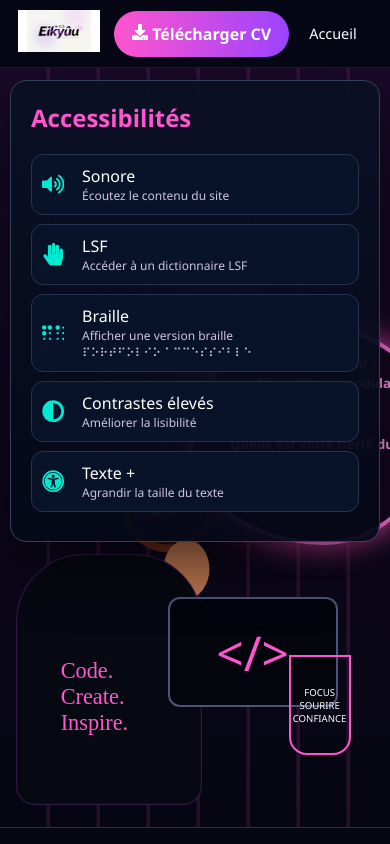
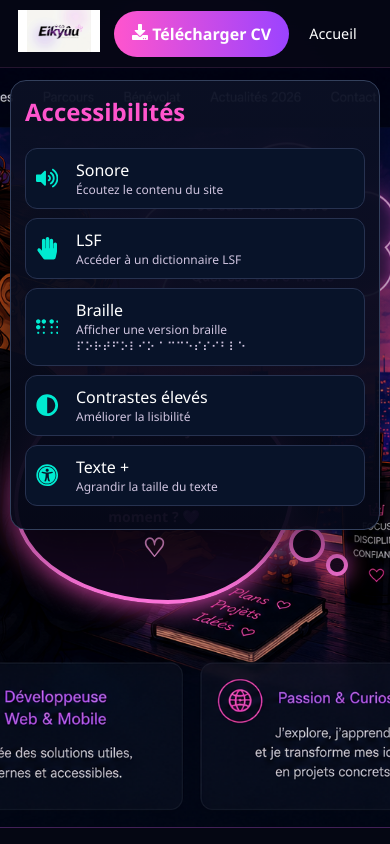
Before and after one commit to Khouloud-CHARNI/Portfolio-khouloud-CHARNI, a React (Vite) app: page / in a window 390 px wide. Shown: the top 844 px of the page. Built offline with nearby package versions, Linux system fonts and the light colour scheme.

Commit message:
Version finale polyglotte

```diff
--- a/src/main.jsx
+++ b/src/main.jsx
@@ -237,8 +237,10 @@ function App() {
 
   function speakSite() {
     if (!window.speechSynthesis) return;
+    const utterance = new SpeechSynthesisUtterance(t.speak);
+    utterance.lang = lang === "ar" ? "ar-SA" : lang === "en" ? "en-GB" : "fr-FR";
     window.speechSynthesis.cancel();
-    window.speechSynthesis.speak(new SpeechSynthesisUtterance(t.speak));
+    window.speechSynthesis.speak(utterance);
   }
 
   function openSlide(name) {
@@ -313,7 +315,7 @@ function App() {
   );
 }
 
-function Slide({ name, t, vote, setVote, showResults, setShowResults }) {
+function Slide({ name, t, lang, vote, setVote, showResults, setShowResults }) {
   if (name === "about") return (
     <>
       <h1>{t.aboutTitle}</h1>
--- a/src/styles.css
+++ b/src/styles.css
@@ -50,91 +50,15 @@ button{cursor:pointer}
   position:relative;
   min-height:690px;
   overflow:hidden;
-  background:#050713;
+  background:#050713 url("/assets/hero-wallpaper.png") center center / cover no-repeat;
   border-bottom:1px solid var(--line);
 }
-.city{
-  position:absolute;
-  inset:0;
-  background:
-    repeating-linear-gradient(90deg,transparent 0 46px,#ff4fc322 47px 50px),
-    radial-gradient(circle at 56% 39%,#ff4fc340,transparent 26%),
-    linear-gradient(#1a0a2b,#050611);
-}
-.developerGirl{
-  position:absolute;
-  left:18%;
-  bottom:42px;
-  width:350px;
-  height:550px;
-  z-index:2;
-}
-.hair{
-  position:absolute;
-  left:180px;
-  top:0;
-  width:130px;
-  height:130px;
-  background:#2b120b;
-  border-radius:50%;
-  box-shadow:0 0 0 12px #6b2918;
-}
-.face{
-  position:absolute;
-  left:238px;
-  top:122px;
-  width:74px;
-  height:95px;
-  background:#ba744f;
-  border-radius:50%;
-}
-.hoodie{
-  position:absolute;
-  bottom:0;
-  width:300px;
-  height:405px;
-  background:#070912;
-  border:2px solid #301748;
-  border-radius:110px 110px 30px 30px;
-  color:var(--pink);
-  font-family:cursive;
-  font-size:2.25rem;
-  padding:165px 0 0 70px;
-}
-.laptop{
-  position:absolute;
-  left:50%;
-  bottom:155px;
-  width:320px;
-  height:175px;
-  background:#02050b;
-  border:2px solid #4a5578;
-  border-radius:12px;
-  display:grid;
-  place-items:center;
-  color:var(--pink);
-  font-size:3rem;
-  z-index:3;
-}
-.cup{
-  position:absolute;
-  left:67%;
-  bottom:95px;
-  width:86px;
-  height:132px;
-  border:2px solid var(--pink);
-  border-radius:0 0 18px 18px;
-  text-align:center;
-  font-size:.75rem;
-  display:grid;
-  place-items:center;
-  z-index:3;
-}
+.city{display:none}
+.developerGirl,.laptop,.cup{display:none}
 .thoughtCloud{
   position:absolute;
   top:65px;
-  left:48%;
-  transform:translateX(-15%);
+  left:7%;
   width:455px;
   min-height:230px;
   background:#160821e8;
@@ -157,8 +81,8 @@ button{cursor:pointer}
   border-radius:50%;
   box-shadow:0 0 22px #ff4fc3;
 }
-.thoughtCloud::before{width:44px;height:44px;left:-48px;bottom:45px}
-.thoughtCloud::after{width:22px;height:22px;left:-82px;bottom:28px}
+.thoughtCloud::before{width:44px;height:44px;right:-52px;bottom:44px}
+.thoughtCloud::after{width:22px;height:22px;right:-88px;bottom:25px}
 .thoughtCloud span{font-size:1.6rem}
 .accessBox{
   position:absolute;
@@ -241,11 +165,13 @@ button{cursor:pointer}
 .slide h1,.slide h2,.slide h3{color:var(--pink)}
 .photo{
   width:100%;
-  max-height:430px;
-  object-fit:cover;
-  object-position:center top;
+  height:auto;
+  max-height:none;
+  object-fit:contain;
+  object-position:center;
   border-radius:16px;
   border:1px solid var(--line);
+  background:#f6eef2;
 }
 .skillsGrid{
   display:grid;
@@ -293,13 +219,27 @@ button{cursor:pointer}
 @media(max-width:900px){
   .nav{flex-wrap:wrap}
   .nav nav{order:3;width:100%;font-size:.9rem}
-  .heroOnly{min-height:760px}
-  .accessBox{right:10px;left:10px;top:12px;width:auto}
-  .developerGirl{left:4%;bottom:22px;transform:scale(.62);transform-origin:bottom left}
-  .laptop{left:43%;bottom:120px;width:170px;height:110px}
-  .cup{left:74%;bottom:72px;width:62px;height:100px;font-size:.6rem}
-  .thoughtCloud{left:58%;top:255px;width:245px;min-height:165px;font-size:.82rem;padding:26px 18px}
-  .thoughtCloud::before{width:26px;height:26px;left:-28px;bottom:40px}
-  .thoughtCloud::after{width:14px;height:14px;left:-48px;bottom:26px}
+  .heroOnly{
+    min-height:760px;
+    background-size:auto 760px;
+    background-position:center top;
+  }
+  .accessBox{
+    right:10px;
+    left:10px;
+    top:12px;
+    width:auto;
+    padding:14px;
+  }
+  .thoughtCloud{
+    left:14px;
+    top:315px;
+    width:280px;
+    min-height:185px;
+    font-size:.88rem;
+    padding:32px 18px;
+  }
+  .thoughtCloud::before{width:28px;height:28px;right:-35px;bottom:38px}
+  .thoughtCloud::after{width:14px;height:14px;right:-58px;bottom:24px}
   .skillsGrid{grid-template-columns:1fr}
 }
```
Also changed, not shown: README_STRICT_3_CORRECTIONS.txt (added), public/assets/hero-wallpaper.png (added).
